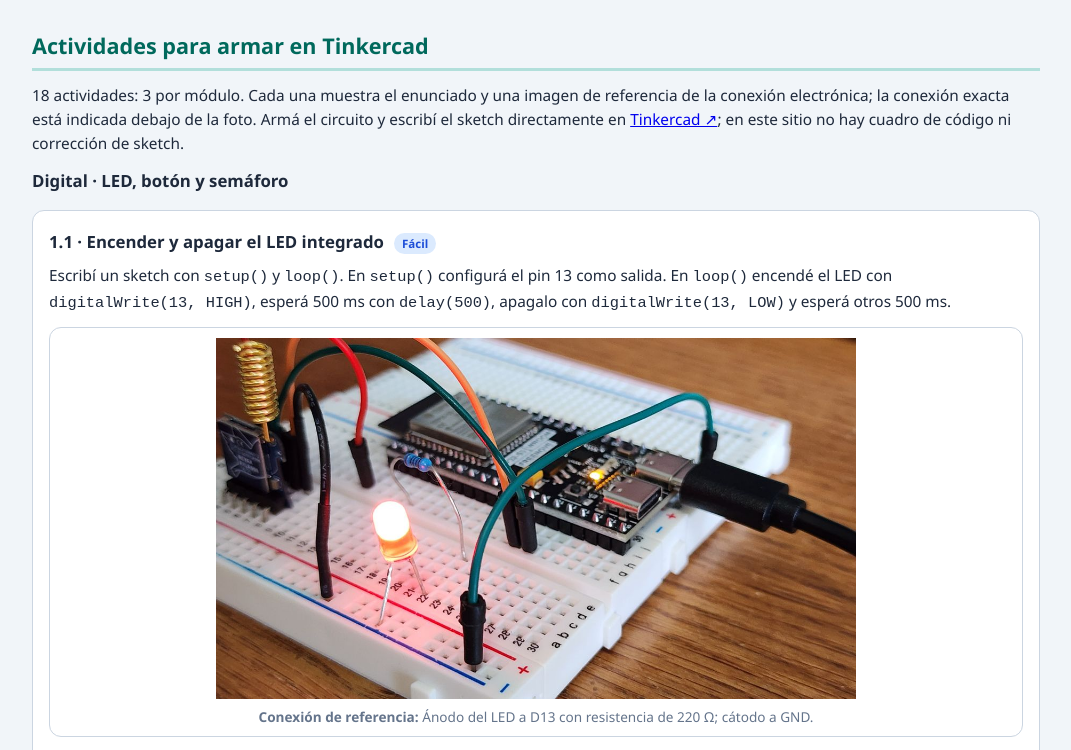
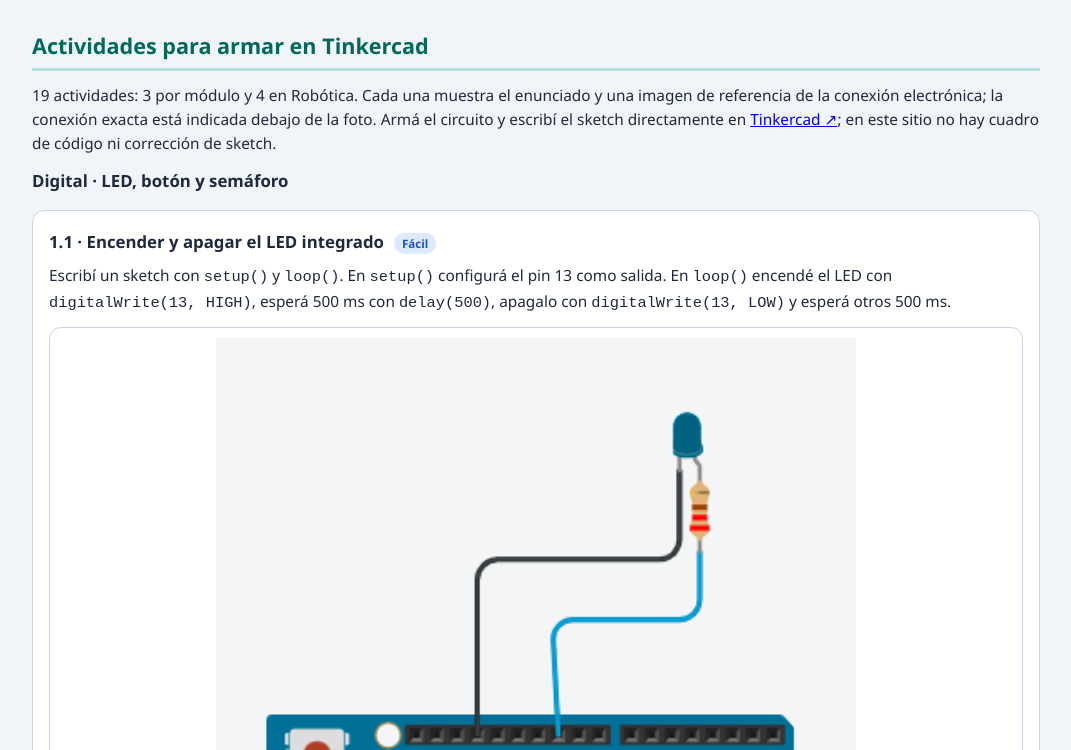
Before and after one commit to miusuariohoy/arduino, a plain HTML site: page index.html in a window 1280 px wide. Shown: the part 696-1446 px from the top of the page, without its empty margins (104-1175 px from the left). Drawn offline with Linux system fonts and the light colour scheme.

Commit message:
Usar capturas de Tinkercad enviadas y agregar ejercicio de motor DC

```diff
--- a/ejercicios.js
+++ b/ejercicios.js
@@ -8,21 +8,21 @@
   const EJERCICIOS = [
     /* ---------------------- DIGITAL ---------------------- */
     {
-      id:'ard-dig1', modulo:'digital', titulo:'1.1 · Encender y apagar el LED integrado', nivel:'Fácil', imagen:'imagenes/led-breadboard.jpg', alt:'Arduino y protoboard con un LED encendido', electronica:'Ánodo del LED a D13 con resistencia de 220 Ω; cátodo a GND.', tink:true,
+      id:'ard-dig1', modulo:'digital', titulo:'1.1 · Encender y apagar el LED integrado', nivel:'Fácil', imagen:'imagenes/tink-1.1-led.png', alt:'Captura de Tinkercad: LED conectado a la Arduino Uno', electronica:'Ánodo del LED a D13 con resistencia de 220 Ω; cátodo a GND.', tink:true,
       consigna:'Escribí un sketch con <code>setup()</code> y <code>loop()</code>. En <code>setup()</code> configurá el pin 13 como salida. En <code>loop()</code> encendé el LED con <code>digitalWrite(13, HIGH)</code>, esperá 500 ms con <code>delay(500)</code>, apagalo con <code>digitalWrite(13, LOW)</code> y esperá otros 500 ms.',
     },
     {
-      id:'ard-dig2', modulo:'digital', titulo:'1.2 · Botón con INPUT_PULLUP', nivel:'Medio', imagen:'imagenes/boton-breadboard.jpg', alt:'Manos armando un circuito con botón en protoboard', electronica:'Botón entre D2 y GND con INPUT_PULLUP; LED en D13 con 220 Ω.', tink:true,
+      id:'ard-dig2', modulo:'digital', titulo:'1.2 · Botón con INPUT_PULLUP', nivel:'Medio', imagen:'imagenes/tink-1.2-boton.png', alt:'Captura de Tinkercad: botón conectado a la Arduino Uno', electronica:'Botón entre D2 y GND con INPUT_PULLUP; LED en D13 con 220 Ω.', tink:true,
       consigna:'Configurá el pin 2 con <code>INPUT_PULLUP</code> y el 13 como salida. En <code>loop()</code> leé el botón con <code>digitalRead(2)</code>. Con <code>if</code>, encendé el LED cuando el botón esté presionado (la lectura vale 0) y apagalo cuando esté suelto.',
     },
     {
-      id:'ard-dig3', modulo:'digital', titulo:'1.3 · Semáforo con tres LEDs', nivel:'Medio', imagen:'imagenes/semaforo-leds.jpg', alt:'Arduino con varios LEDs encendidos en protoboard', electronica:'Cada LED con su resistencia de 220 Ω en D8, D9 y D10; cátodos a GND.', tink:true,
+      id:'ard-dig3', modulo:'digital', titulo:'1.3 · Semáforo con tres LEDs', nivel:'Medio', imagen:'imagenes/tink-1.3-semaforo.png', alt:'Captura de Tinkercad: semáforo con LEDs', electronica:'Cada LED con su resistencia de 220 Ω en D8, D9 y D10; cátodos a GND.', tink:true,
       consigna:'Usá los pines 8, 9 y 10 como salidas. En <code>loop()</code> encendé un LED a la vez con <code>digitalWrite</code> y apagá los otros dos. Entre cada cambio poné un <code>delay(1000)</code>. La idea es que nunca queden dos encendidos al mismo tiempo.',
     },
 
     /* ---------------------- ANALÓGICO ---------------------- */
     {
-      id:'ard-ana1', modulo:'analogico', titulo:'2.1 · Leer un potenciómetro', nivel:'Fácil', imagen:'imagenes/potenciometro-cables.jpg', alt:'Protoboard con cables y componentes analógicos', electronica:'Extremos del potenciómetro a 5 V y GND; wiper a A0.', tink:true,
+      id:'ard-ana1', modulo:'analogico', titulo:'2.1 · Leer un potenciómetro', nivel:'Fácil', imagen:'imagenes/tink-2.1-potenciometro.png', alt:'Captura de Tinkercad: potenciómetro en la Arduino Uno', electronica:'Extremos del potenciómetro a 5 V y GND; wiper a A0.', tink:true,
       consigna:'Inicializá el puerto serie con <code>Serial.begin(9600)</code>. En <code>loop()</code> leé el potenciómetro de <code>A0</code> con <code>analogRead(A0)</code> y enviá el valor al monitor con <code>Serial.println()</code>. Recordá que la lectura va de 0 a 1023.',
     },
     {
@@ -36,15 +36,15 @@
 
     /* ---------------------- LCD ---------------------- */
     {
-      id:'ard-lcd1', modulo:'lcd', titulo:'3.1 · Primer mensaje en el LCD', nivel:'Fácil', imagen:'imagenes/lcd-display.jpg', alt:'Placa electrónica con pantalla y componentes', electronica:'RS 12, E 11, D4–D7 en 5, 4, 3, 2; VO al potenciómetro de contraste.', tink:true,
+      id:'ard-lcd1', modulo:'lcd', titulo:'3.1 · Primer mensaje en el LCD', nivel:'Fácil', imagen:'imagenes/tink-3.1-lcd.png', alt:'Captura de Tinkercad: pantalla LCD conectada', electronica:'RS 12, E 11, D4–D7 en 5, 4, 3, 2; VO al potenciómetro de contraste.', tink:true,
       consigna:'En <code>setup()</code> iniciá la pantalla con <code>lcd.begin(16, 2)</code> y mostrá el texto <code>"Hola Arduino"</code> con <code>lcd.print()</code>. En <code>loop()</code> dejá solo un <code>delay()</code>: el mensaje debe quedarse fijo.',
     },
     {
-      id:'ard-lcd2', modulo:'lcd', titulo:'3.2 · Cursor y limpieza', nivel:'Medio', imagen:'imagenes/lcd-circuito.jpg', alt:'Circuito electrónico armado con display', electronica:'RS 12, E 11, D4–D7 en 5, 4, 3, 2; VO al potenciómetro de contraste.', tink:true,
+      id:'ard-lcd2', modulo:'lcd', titulo:'3.2 · Cursor y limpieza', nivel:'Medio', imagen:'imagenes/tink-3.2-lcd.png', alt:'Captura de Tinkercad: LCD con cursor', electronica:'RS 12, E 11, D4–D7 en 5, 4, 3, 2; VO al potenciómetro de contraste.', tink:true,
       consigna:'Mostrá <code>"Listo"</code> en la fila 0, columna 0. Después limpiá la pantalla con <code>lcd.clear()</code>, mové el cursor a la fila 1, columna 3 con <code>lcd.setCursor(3, 1)</code> y escribí <code>"Fin"</code>. Recordá que <code>setCursor</code> recibe primero la columna y después la fila.',
     },
     {
-      id:'ard-lcd3', modulo:'lcd', titulo:'3.3 · Mostrar una lectura', nivel:'Medio', imagen:'imagenes/lcd-componentes.jpg', alt:'Componentes electrónicos y circuito con pantalla', electronica:'LCD en modo paralelo como en las actividades anteriores; segundo potenciómetro en A0.', tink:true,
+      id:'ard-lcd3', modulo:'lcd', titulo:'3.3 · Mostrar una lectura', nivel:'Medio', imagen:'imagenes/tink-3.3-lcd.png', alt:'Captura de Tinkercad: LCD mostrando una lectura', electronica:'LCD en modo paralelo como en las actividades anteriores; segundo potenciómetro en A0.', tink:true,
       consigna:'Leé el potenciómetro de <code>A0</code> y mostralo en la LCD: en la fila 0 escribí <code>"Valor:"</code> y en la fila 1 el número leído con <code>lcd.print(valor)</code>. Actualizá cada 300 ms.',
     },
 
@@ -64,7 +64,7 @@
 
     /* ---------------------- SENSORES ---------------------- */
     {
-      id:'ard-sen1', modulo:'sensores', titulo:'5.1 · Sensor de luz LDR', nivel:'Fácil', imagen:'imagenes/ldr-sensores.jpg', alt:'Módulos sensores sobre una superficie de madera', electronica:'5 V → LDR → A1 → resistencia de 10 kΩ → GND; LED indicador en D13.', tink:true,
+      id:'ard-sen1', modulo:'sensores', titulo:'5.1 · Sensor de luz LDR', nivel:'Fácil', imagen:'imagenes/tink-5.1-ldr.png', alt:'Captura de Tinkercad: sensor de luz LDR', electronica:'5 V → LDR → A1 → resistencia de 10 kΩ → GND; LED indicador en D13.', tink:true,
       consigna:'Leé el sensor de luz de <code>A1</code> con <code>analogRead(A1)</code>. Si la lectura es menor que 300, encendé el pin 13; si no, apagalo. Enviá el valor por serie con <code>Serial.println()</code>.',
     },
     {
@@ -72,13 +72,13 @@
       consigna:'Incluí <code>DHT.h</code> y declará <code>DHT dht(2, DHT11);</code>. En <code>setup()</code> iniciá el puerto serie y llamá a <code>dht.begin()</code>. En <code>loop()</code> guardá <code>float temperatura = dht.readTemperature()</code>, mostrala por serie con <code>Serial.print()</code> y, si supera 25 grados, encendé el pin 13. Usá <code>delay(1000)</code> entre lecturas. En Tinkercad reemplazá el DHT11 por un TMP36 en A2 y aplicá la fórmula de la nota.',
     },
     {
-      id:'ard-sen3', modulo:'sensores', titulo:'5.3 · Promediar el ultrasónido', nivel:'Difícil', imagen:'imagenes/hc-sr04.jpg', alt:'Sensor ultrasónico HC-SR04', electronica:'VCC a 5 V, GND, TRIG en D9 y ECHO en D10 (con divisor de voltaje en hardware real).', tink:true,
+      id:'ard-sen3', modulo:'sensores', titulo:'5.3 · Promediar el ultrasónido', nivel:'Difícil', imagen:'imagenes/tink-5.3-ultrasonido.png', alt:'Captura de Tinkercad: sensor HC-SR04', electronica:'VCC a 5 V, GND, TRIG en D9 y ECHO en D10 (con divisor de voltaje en hardware real).', tink:true,
       consigna:'Usá el HC-SR04 con <code>TRIG</code> en D9 y <code>ECHO</code> en D10. En <code>setup()</code> configurá D9 como salida y D10 como entrada. En <code>loop()</code>, repetí tres veces con un <code>for</code>: enviá un pulso de 10 µs con <code>digitalWrite()</code> y <code>delayMicroseconds()</code>, medí con <code>pulseIn(10, HIGH)</code> y convertí con <code>duracion * 0.0343 / 2</code>. Sumá las tres distancias en <code>suma</code>, calculá <code>promedio = suma / 3</code>, mostralo por serie y esperá 500 ms.',
     },
 
     /* ---------------------- ROBÓTICA ---------------------- */
     {
-      id:'ard-rob1', modulo:'robotica', titulo:'6.1 · Mover un servo', nivel:'Fácil', imagen:'imagenes/servo-motor.jpg', alt:'Componentes de motor para robótica', electronica:'Señal en D9, 5 V y GND común con la Arduino.', tink:true,
+      id:'ard-rob1', modulo:'robotica', titulo:'6.1 · Mover un servo', nivel:'Fácil', imagen:'imagenes/tink-6.1-servo.png', alt:'Captura de Tinkercad: servomotor en 90 y 180 grados', electronica:'Señal en D9, 5 V y GND común con la Arduino.', tink:true,
       consigna:'En <code>setup()</code> conectá el servo con <code>servo.attach(9)</code>. En <code>loop()</code> movelo a 0 grados, esperá 500 ms, movelo a 180 grados y esperá otros 500 ms.',
     },
     {
@@ -88,6 +88,10 @@
     {
       id:'ard-rob3', modulo:'robotica', titulo:'6.3 · Robot con dos estados', nivel:'Difícil', imagen:'imagenes/robot-sensores.jpg', alt:'Robot con sensores y cableado', electronica:'Botón entre D2 y GND con INPUT_PULLUP; servo con señal en D9, 5 V y GND común.', tink:true,
       consigna:'Usá una variable <code>int estado = 0</code>. En <code>loop()</code> leyé el botón de <code>D2</code> con <code>INPUT_PULLUP</code>. Si está presionado (0) pasá al estado 1; si no, volvé al estado 0. Con <code>if (estado == 1)</code> mové el servo a 135 grados y con <code>else</code> a 45 grados.',
+    },
+    {
+      id:'ard-rob4', modulo:'robotica', titulo:'6.4 · Motor DC con driver L293D', nivel:'Medio', imagen:'imagenes/tink-6.4-dc-motor.png', alt:'Captura de Tinkercad: motor DC con Arduino', electronica:'IN1 en D7, IN2 en D8, ENABLE en D9 con PWM; fuente externa para el motor y GND común con Arduino.', tink:true,
+      consigna:'Configurá D7 y D8 como salidas de dirección y D9 como salida PWM. En <code>loop()</code> poné IN1 en <code>HIGH</code> e IN2 en <code>LOW</code>, aplicá <code>analogWrite(9, 180)</code> durante 2 segundos y frená con <code>analogWrite(9, 0)</code> 1 segundo. Después invertí IN1 e IN2 y repetí otros 2 segundos para que gire al revés. Probá con <code>analogWrite(9, 100)</code> para comparar velocidades.',
     }
   ];
 
--- a/index.html
+++ b/index.html
@@ -45,7 +45,7 @@
 
   <section id="ejercicios">
     <h2 class="seccion">Actividades para armar en Tinkercad</h2>
-    <p class="consigna">18 actividades: 3 por módulo. Cada una muestra el enunciado y una imagen de referencia de la conexión electrónica; la conexión exacta está indicada debajo de la foto. Armá el circuito y escribí el sketch directamente en <a href="https://www.tinkercad.com/circuits" target="_blank" rel="noopener">Tinkercad ↗</a>; en este sitio no hay cuadro de código ni corrección de sketch.</p>
+    <p class="consigna">19 actividades: 3 por módulo y 4 en Robótica. Cada una muestra el enunciado y una imagen de referencia de la conexión electrónica; la conexión exacta está indicada debajo de la foto. Armá el circuito y escribí el sketch directamente en <a href="https://www.tinkercad.com/circuits" target="_blank" rel="noopener">Tinkercad ↗</a>; en este sitio no hay cuadro de código ni corrección de sketch.</p>
 
     <h3>Digital · LED, botón y semáforo</h3>
     <div id="ej-digital"></div>
```
Also changed, not shown: tinkercad.html (+1 -0 lines), imagenes/tink-1.1-led.png (added), imagenes/tink-1.2-boton.png (added), imagenes/tink-1.3-semaforo.png (added), imagenes/tink-2.1-potenciometro.png (added), imagenes/tink-3.1-lcd.png (added), imagenes/tink-3.2-lcd.png (added), imagenes/tink-3.3-lcd.png (added), imagenes/tink-5.1-ldr.png (added), imagenes/tink-5.3-ultrasonido.png (added), imagenes/tink-6.1-servo.png (added), imagenes/tink-6.4-dc-motor.png (added), 1 other file.
